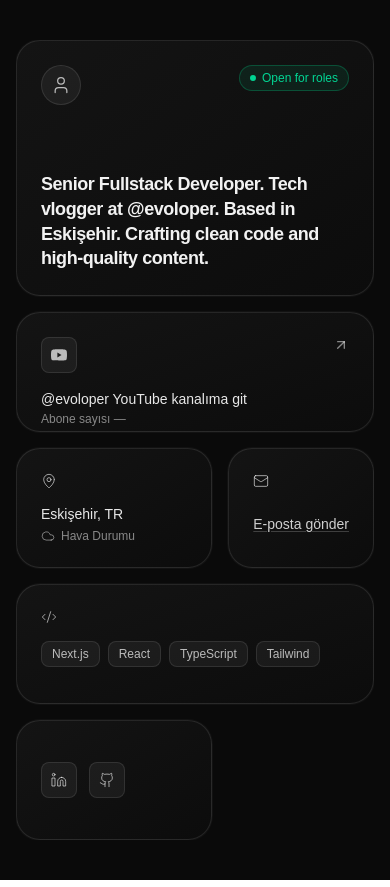
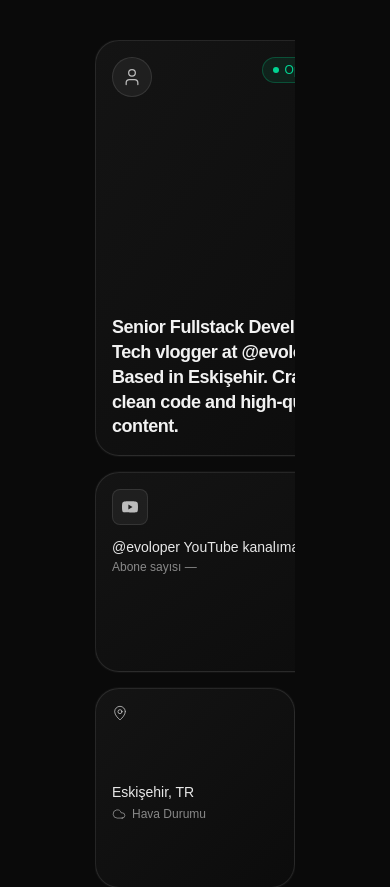
Before and after one commit to evrenuzuntas/evrenuzuntas.com, a Next.js app: page / in a window 390 px wide. Shown: the top 887 px of the page. Built offline with nearby package versions, Linux system fonts and the light colour scheme.

Commit message:
Update Home and BentoBox components for improved layout and styling
- Adjusted the Home component to enhance responsiveness with new max-width settings for different screen sizes.
- Modified the BentoBox component's padding and gap for better spacing and visual consistency.

```diff
--- a/src/app/page.tsx
+++ b/src/app/page.tsx
@@ -3,9 +3,10 @@ import { bentoItems } from "@/constants/bentoItems";
 
 export default function Home() {
   return (
-    <main className="min-h-screen bg-[#0a0a0a] text-white flex items-center justify-center">
-      <div className="w-full max-w-6xl px-4 py-10 sm:px-8 sm:py-12">
-        <div className="grid grid-cols-1 sm:grid-cols-4 gap-4 sm:gap-6 auto-rows-[120px] sm:auto-rows-[260px] overflow-hidden">
+    <main className="min-h-screen bg-[#0a0a0a] text-white flex items-center justify-center px-4 py-10 md:py-12">
+      {/* Kapsayıcı: Mobile 200px, Tablet 416px (200×2+16), Desktop 848px (200×4+16×3) */}
+      <div className="w-full max-w-[200px] md:max-w-[416px] lg:max-w-[848px] mx-auto">
+        <div className="grid grid-cols-[200px] md:grid-cols-[200px_200px] lg:grid-cols-[200px_200px_200px_200px] gap-4 auto-rows-[200px] overflow-hidden">
           {bentoItems.map((item) => (
             <BentoBox
               key={item.id}
--- a/src/components/BentoBox.tsx
+++ b/src/components/BentoBox.tsx
@@ -47,7 +47,7 @@ export function BentoBox({
 
   return (
     <div className={`${mergedClassName} flex flex-col min-h-0`}>
-      <div className="flex flex-1 flex-col min-h-0 p-6 sm:p-8 gap-4">
+      <div className="flex flex-1 flex-col min-h-0 p-4 gap-3">
         {hasHeader && (
           <header className="flex justify-between items-start shrink-0">
             <div className="flex items-center justify-start">{topLeft}</div>
```
